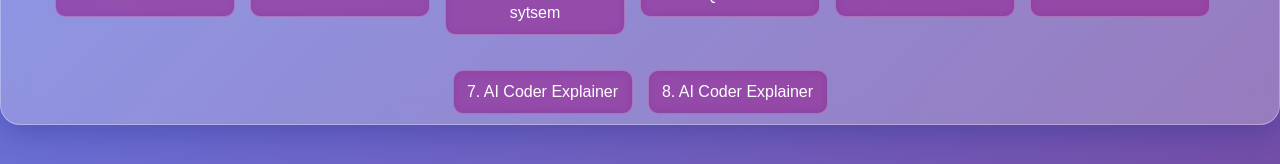
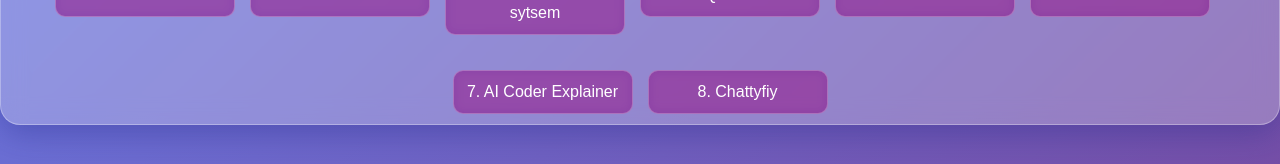
Before and after one commit to kumarayshu852/deploymern, a React (Create React App) app in the folder frontend/: page /home in a window 1280 px wide. Shown: the part 486-650 px from the top of the page. Built offline with nearby package versions, Linux system fonts and the light colour scheme; no server answers; sample sign-in values are in the browser's storage.

Commit message:
Update Home.js
8 name change

```diff
--- a/frontend/src/pages/Home.js
+++ b/frontend/src/pages/Home.js
@@ -90,7 +90,7 @@ function Home() {
       <button className="ko">7. AI Coder Explainer</button>
     </Link>
        <Link to="https://chattifiy-lse6.vercel.app/login">
-      <button className="ko">8. AI Coder Explainer</button>
+      <button className="ko">8. Chattyfiy</button>
     </Link>
   </div>
 </div>
```
